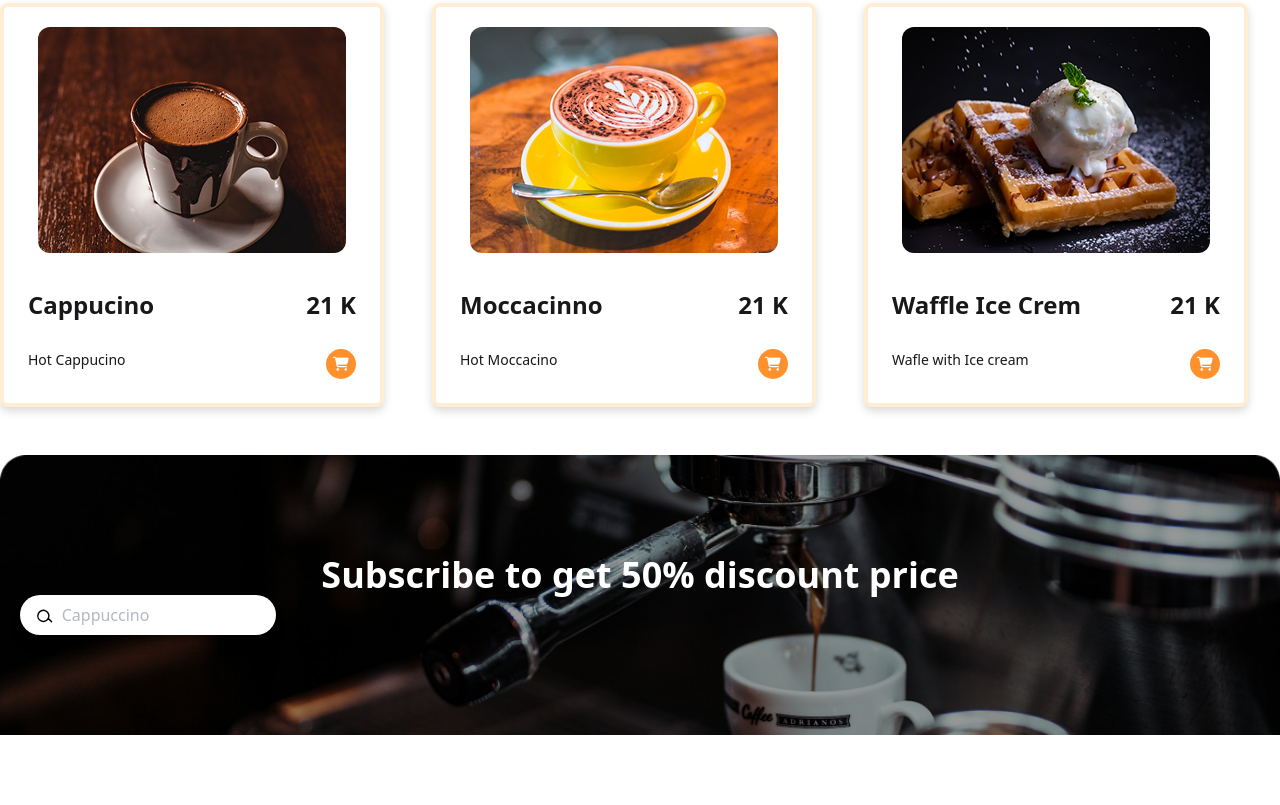
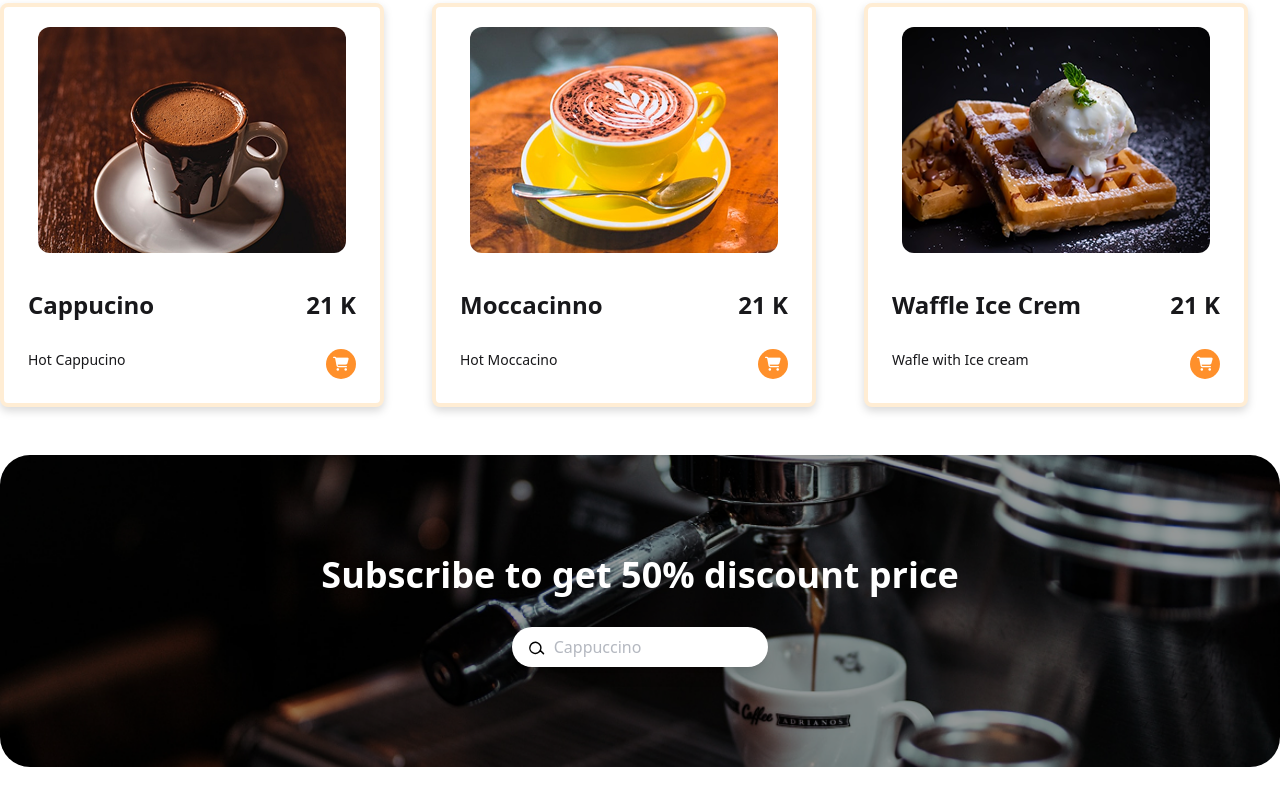
Before and after one commit to reazhossain950/cafeStreet, a plain HTML site: page index.html in a window 1280 px wide. Shown: the part 2887-3692 px from the top of the page. Drawn offline with nearby package versions, Linux system fonts and the light colour scheme.

Commit message:
i am doing fast to make this complite

```diff
--- a/index.html
+++ b/index.html
@@ -475,11 +475,11 @@
          </section>
         <!-- special Menu part html end -->
     </main>
-    <footer>
+    <footer class="container mx-auto">
       <div class="footer-head">
         <h2 class="text-4xl font-semibold">Subscribe to get 50% discount price</h2>
         <div
-        class="flex items-center bg-white py-2 px-4 rounded-full shadow-lg w-64 z-[92]"
+        class="flex items-center bg-white py-2 px-4 rounded-full shadow-lg w-64 z-[92] mx-auto mt-8"
       >
         <svg
           class="w-5 h-5 text-black"
--- a/style.css
+++ b/style.css
@@ -99,6 +99,7 @@
   padding: 100px 20px;
   margin-bottom: 100px;
   text-align: center;
+  border-radius: 30px;
 }
 
 .delivery-line::after {
```
